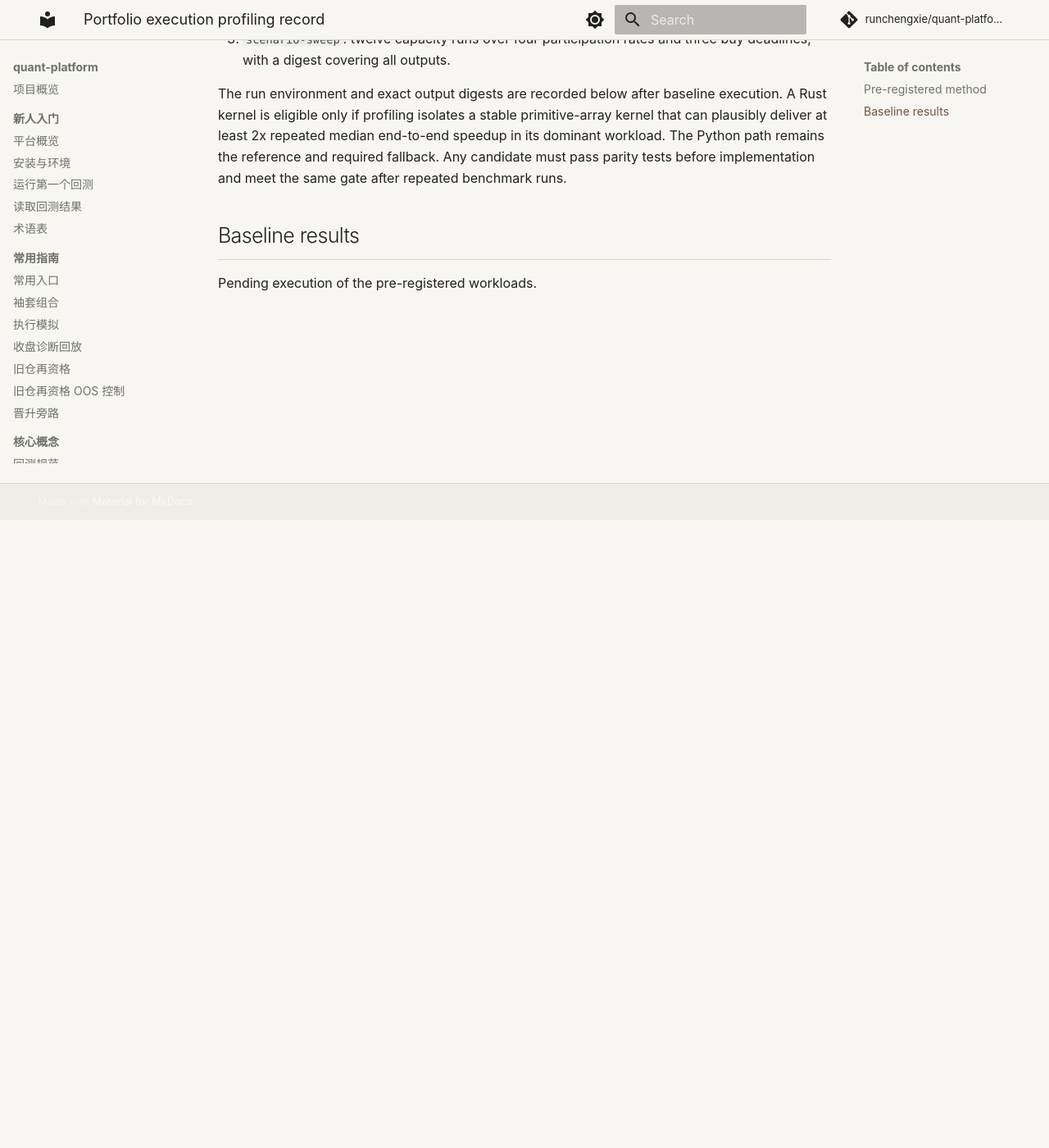
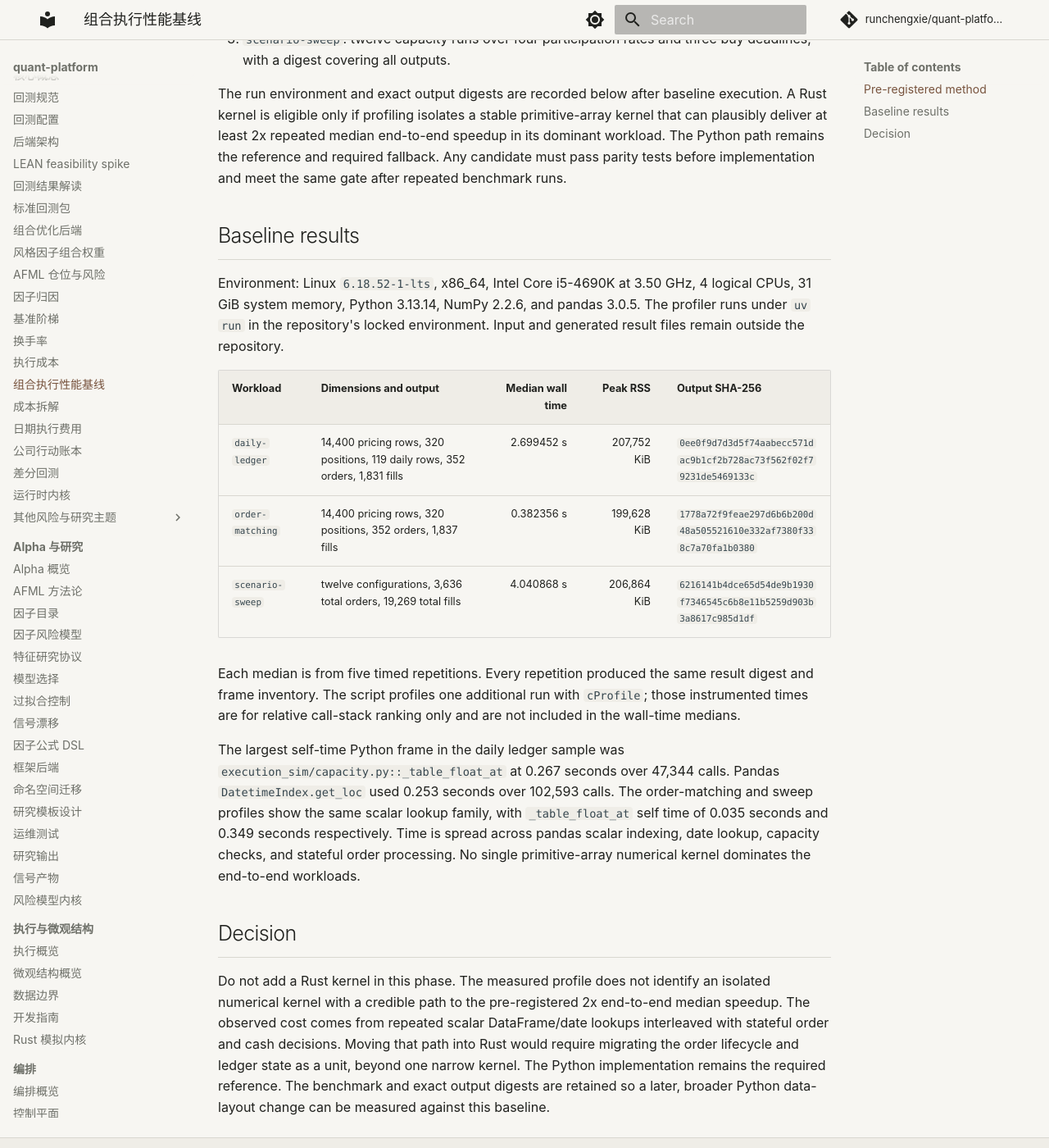
Before and after one commit to runchengxie/quant-platform, an MkDocs documentation site: the page built from docs/development/portfolio-execution-profiling-2026-09.md, in a window 1280 px wide and 1400 px high, scrolled down 766 px. Shown: the whole window at 82% size. Built offline with MkDocs 1.6.1 and Material for MkDocs 9.7.7, drawn with Linux system fonts in a browser that asks for light colours; comment, search, counter and statistics services are not loaded.

Commit message:
perf: record portfolio execution profile baseline

```diff
--- a/docs/development/portfolio-execution-profiling-2026-09.md
+++ b/docs/development/portfolio-execution-profiling-2026-09.md
@@ -35,4 +35,39 @@ implementation and meet the same gate after repeated benchmark runs.
 
 ## Baseline results
 
-Pending execution of the pre-registered workloads.
+Environment: Linux `6.18.52-1-lts`, x86_64, Intel Core i5-4690K at 3.50 GHz,
+4 logical CPUs, 31 GiB system memory, Python 3.13.14, NumPy 2.2.6, and pandas
+3.0.5. The profiler runs under `uv run` in the repository's locked environment.
+Input and generated result files remain outside the repository.
+
+| Workload | Dimensions and output | Median wall time | Peak RSS | Output SHA-256 |
+|---|---|---:|---:|---|
+| `daily-ledger` | 14,400 pricing rows, 320 positions, 119 daily rows, 352 orders, 1,831 fills | 2.699452 s | 207,752 KiB | `0ee0f9d7d3d5f74aabecc571dac9b1cf2b728ac73f562f02f79231de5469133c` |
+| `order-matching` | 14,400 pricing rows, 320 positions, 352 orders, 1,837 fills | 0.382356 s | 199,628 KiB | `1778a72f9feae297d6b6b200d48a505521610e332af7380f338c7a70fa1b0380` |
+| `scenario-sweep` | twelve configurations, 3,636 total orders, 19,269 total fills | 4.040868 s | 206,864 KiB | `6216141b4dce65d54de9b1930f7346545c6b8e11b5259d903b3a8617c985d1df` |
+
+Each median is from five timed repetitions. Every repetition produced the same
+result digest and frame inventory. The script profiles one additional run
+with `cProfile`; those instrumented times are for relative call-stack ranking
+only and are not included in the wall-time medians.
+
+The largest self-time Python frame in the daily ledger sample was
+`execution_sim/capacity.py::_table_float_at` at 0.267 seconds over 47,344
+calls. Pandas `DatetimeIndex.get_loc` used 0.253 seconds over 102,593 calls.
+The order-matching and sweep profiles show the same scalar lookup family, with
+`_table_float_at` self time of 0.035 seconds and 0.349 seconds respectively.
+Time is spread across pandas scalar indexing, date lookup, capacity checks, and
+stateful order processing. No single primitive-array numerical kernel
+dominates the end-to-end workloads.
+
+## Decision
+
+Do not add a Rust kernel in this phase. The measured profile does not identify
+an isolated numerical kernel with a credible path to the pre-registered 2x
+end-to-end median speedup. The observed cost comes from repeated scalar
+DataFrame/date lookups interleaved with stateful order and cash decisions.
+Moving that path into Rust would require migrating the order lifecycle and
+ledger state as a unit, beyond one narrow kernel. The Python implementation
+remains the required reference. The benchmark and exact output digests are
+retained so a later, broader Python data-layout change can be measured against
+this baseline.
--- a/mkdocs.yml
+++ b/mkdocs.yml
@@ -91,6 +91,7 @@ nav:
       - 基准阶梯: concepts/benchmark-ladder.md
       - 换手率: concepts/turnover.md
       - 执行成本: concepts/execution-costs.md
+      - 组合执行性能基线: development/portfolio-execution-profiling-2026-09.md
       - 成本拆解: concepts/cost-breakdown.md
       - 日期执行费用: dated-execution-fees.md
       - 公司行动账本: corporate-action-ledger.md
```
Also changed, not shown: 1 other file.
